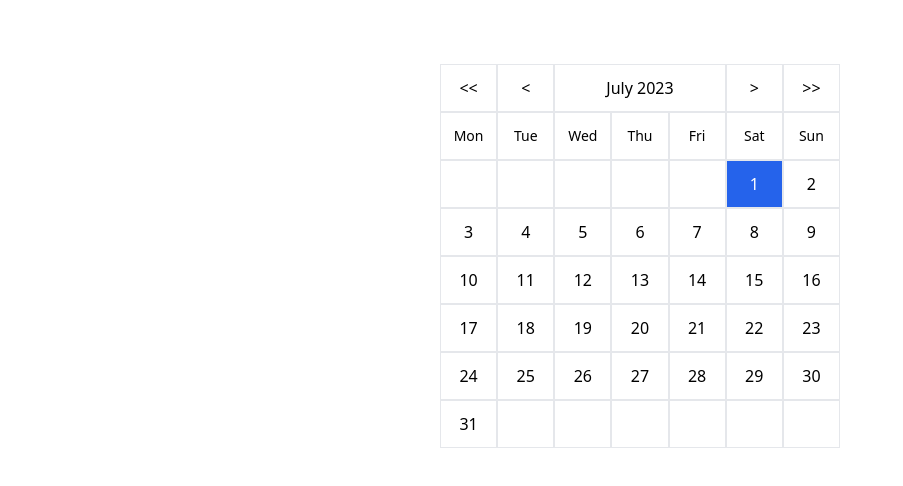
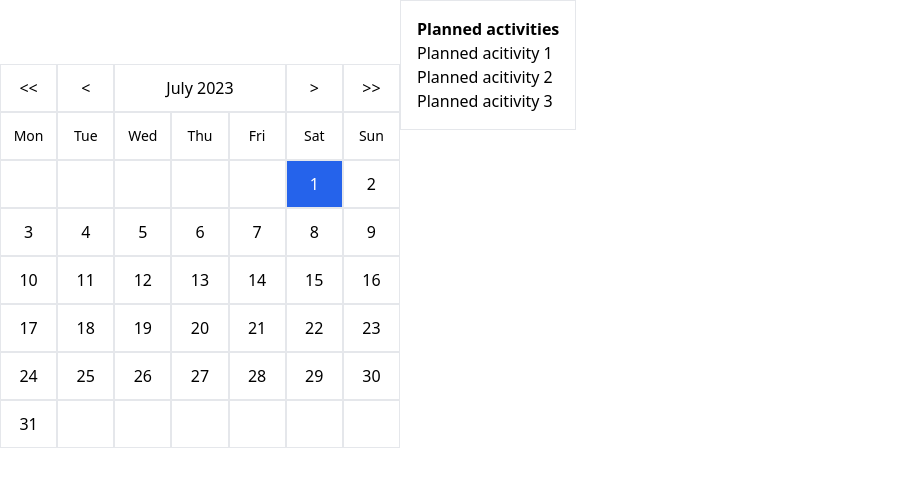
Before and after one commit to SarahWimark/fitness-planner, a React (Vite) app in the folder fitness-planner/: page / in a window 1280 px wide. Shown: the top 486 px of the page, without its empty margins (0-903 px from the left). Built offline with nearby package versions, Linux system fonts and the light colour scheme.

Commit message:
Working on acitivty component

```diff
--- a/fitness-planner/src/App.tsx
+++ b/fitness-planner/src/App.tsx
@@ -1,13 +1,18 @@
 import { useState } from "react";
 import Calendar from "./components/calendar/Calendar";
+import Activities from "./components/activity/Activities";
 
 const App = () => {
   const [currentDate, setCurrentDate] = useState(new Date());
 
   return (
     <>
-      <div className="mt-16 flex flex-col items-center">
-        <Calendar currentDate={currentDate} onChange={setCurrentDate} />
+      <div className="container mx-auto flex flex-row">
+        <div className="mt-16 items-center">
+          <Calendar currentDate={currentDate} onChange={setCurrentDate} />
+        </div>
+
+        <Activities />
       </div>
     </>
   );
--- a/fitness-planner/src/components/activity/Activities.tsx
+++ b/fitness-planner/src/components/activity/Activities.tsx
@@ -1,5 +1,14 @@
 const Activities = () => {
-  return <div>Activities</div>;
+  return (
+    <div className="border p-4">
+      <h2 className="text-base font-bold">Planned activities</h2>
+      <ul>
+        <li>Planned acitivity 1</li>
+        <li>Planned acitivity 2</li>
+        <li>Planned acitivity 3</li>
+      </ul>
+    </div>
+  );
 };
 
 export default Activities;
```
